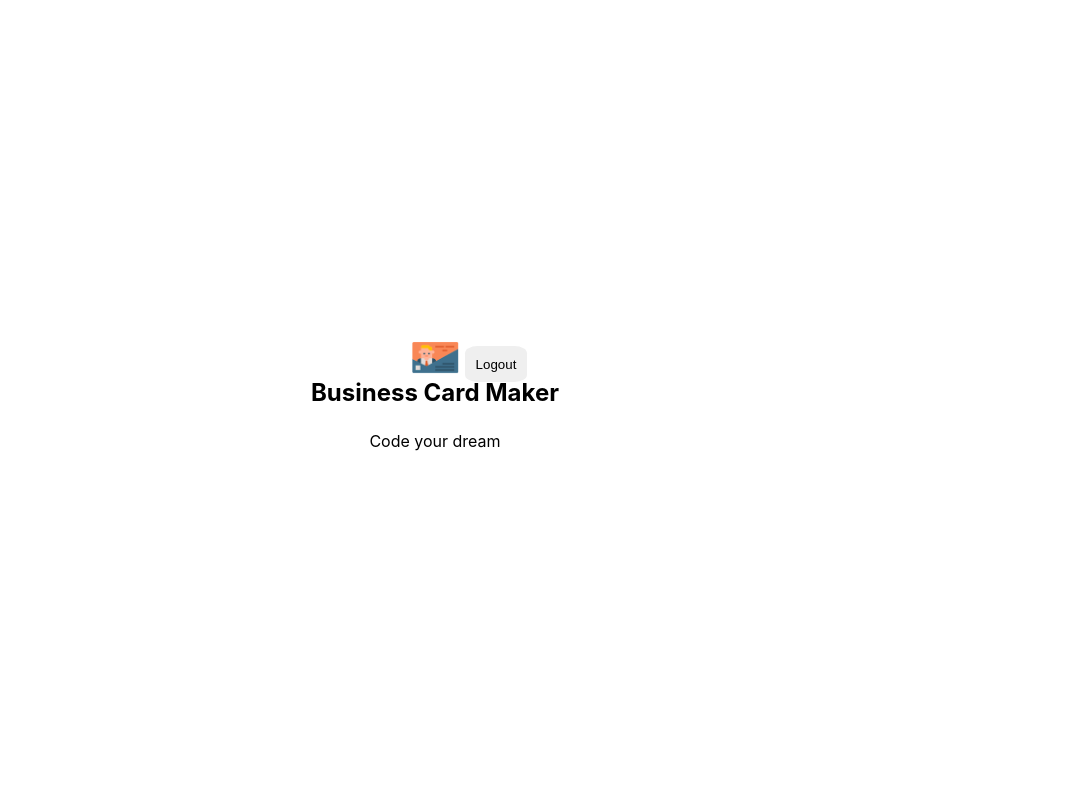
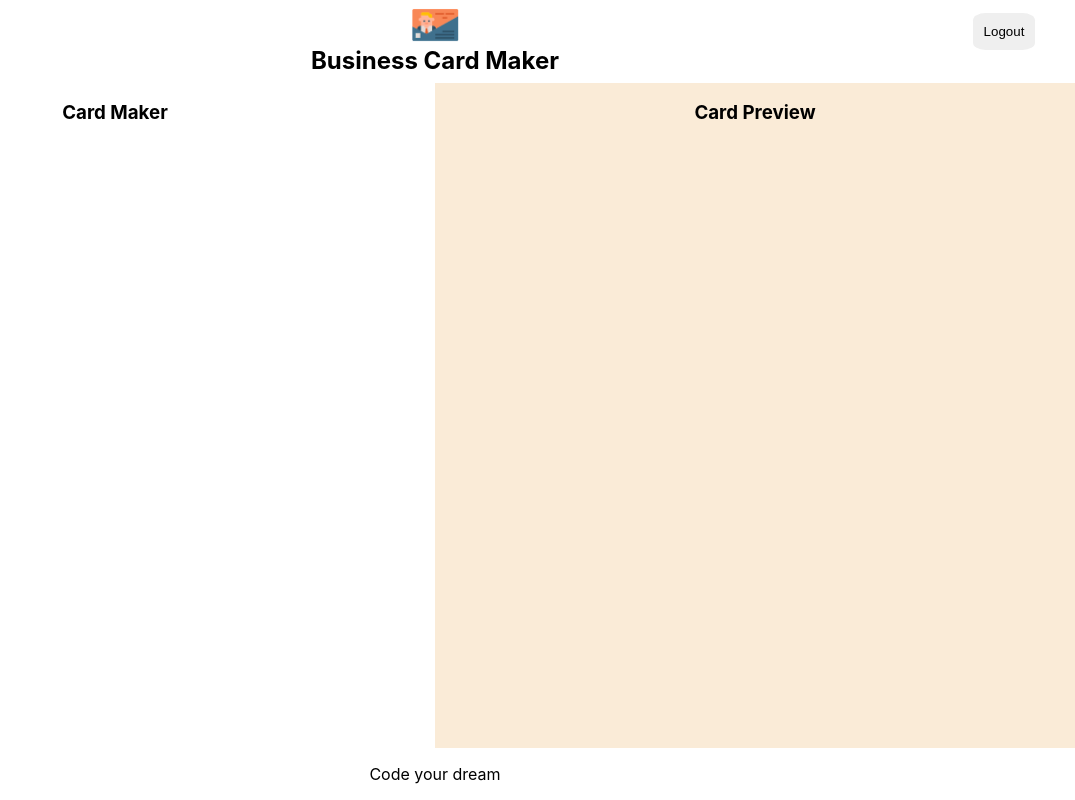
Before and after one commit to wwwkimminja/react_Business-card-maker, a React (Create React App) app: page /maker in a window 1280 px wide. Shown: the whole page, without its empty margins (205-1280 px from the left). Built offline with nearby package versions, Linux system fonts and the light colour scheme; no server answers; sample sign-in values are in the browser's storage.

Commit message:
add editor and preview layout

```diff
--- /dev/null
+++ b/src/components/editor/editor.js
@@ -0,0 +1,11 @@
+import React from 'react';
+import styles from './editor.module.css';
+const Editor = (props) => {
+    return (
+        <section className={styles.editor}>
+            <h1 className={styles.title}>Card Maker</h1>
+        </section>
+    )
+}
+
+export default Editor;
--- /dev/null
+++ b/src/components/editor/editor.module.css
@@ -0,0 +1,10 @@
+@value makerGreen from '../../common/colors.css';
+.editor{
+    flex-basis:50%;
+}
+.title{
+    width: 100%;
+    text-align: center;
+    margin-bottom: 1em;
+    color:makerGreen;
+}
--- a/src/components/maker/maker.js
+++ b/src/components/maker/maker.js
@@ -3,6 +3,8 @@
 import Header from '../header/header';
 import styles from './maker.module.css';
 import { useNavigate } from 'react-router-dom';
+import Editor from '../editor/editor';
+import Preview from '../preview/preview';
 
 
 const Maker = ({ authService }) => {
@@ -21,6 +23,10 @@
     return (
         <section className={styles.maker} >
             <Header onLogout={onLogout} />
+            <div className={styles.container}>
+                <Editor />
+                <Preview />
+            </div>
             <Footer />
         </section>
     )
--- a/src/components/maker/maker.module.css
+++ b/src/components/maker/maker.module.css
@@ -0,0 +1,18 @@
+@value mediaQuery from '../../common/size.css';
+.maker{
+    width:100%;
+    height:100%;
+    display: flex;
+    flex-direction: column;
+}
+.container{
+    display: flex;
+    flex: 1;
+
+}
+@media screen and (max-width:mediaQuery){
+    .container{
+        flex-direction: column;
+    }
+
+}
--- /dev/null
+++ b/src/components/preview/preview.js
@@ -0,0 +1,11 @@
+import React from 'react';
+import styles from './preview.module.css';
+
+const Preview = (props) => {
+    return (
+        <section className={styles.preview}>
+            <h1 className={styles.title}>Card Preview</h1>
+        </section>
+    )
+}
+export default Preview;
--- /dev/null
+++ b/src/components/preview/preview.module.css
@@ -0,0 +1,11 @@
+@value makerGreen from '../../common/colors.css';
+.preview{
+    flex-basis:50%;
+    background-color: antiquewhite;
+}
+.title{
+    width: 100%;
+    text-align: center;
+    margin-bottom: 1em;
+    color:makerGreen;
+}
```
